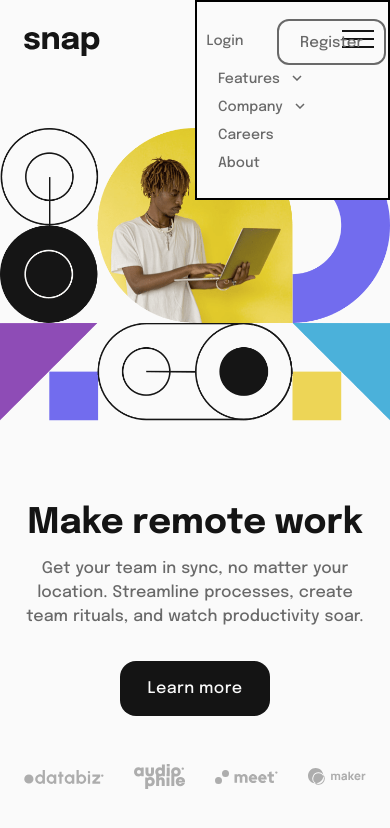
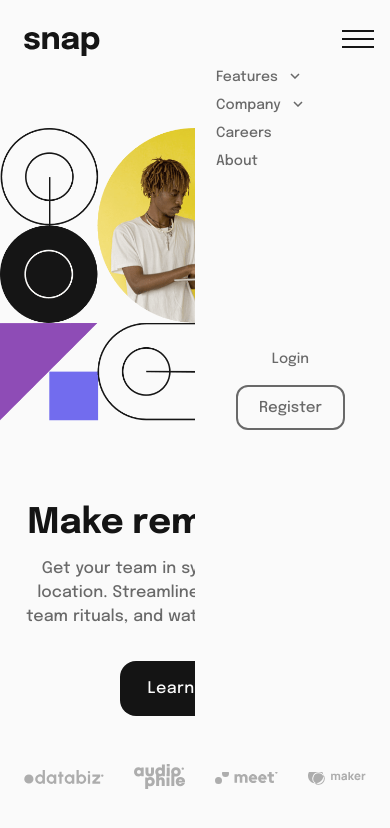
Before and after one commit to hrk-berserker27/Intro-section-with-dropdown-navigation, a Next.js app in the folder Next-app/: page / in a window 390 px wide. Shown: the top 828 px of the page. Built offline with nearby package versions, Linux system fonts and the light colour scheme.

Commit message:
Fixed the layout of second list and first list

```diff
--- a/Next-app/pages/index.js
+++ b/Next-app/pages/index.js
@@ -1,5 +1,8 @@
 import Head from "next/head";
 export default function App() {
+  const handleClick = (event) => {
+    console.log(event);
+  };
   return (
     <>
       <Head>
@@ -100,7 +103,7 @@
             <li>Careers</li>
             <li>About</li>
           </ul>
-          <span className="burger-icon"></span>
+          <span className="burger-icon" onClick={handleClick()}></span>
           <span className="close-icon hidden"></span>
         </div>
 
--- a/Next-app/styles/styles.scss
+++ b/Next-app/styles/styles.scss
@@ -39,6 +39,10 @@
             background: url(../public/images/icon-menu.svg);
             background-color: hsl(0, 0%, 98%);
             background-repeat: no-repeat;
+
+            &:hover {
+                cursor: pointer;
+            }
         }
 
         .close-icon {
@@ -97,13 +101,13 @@
             flex-direction: column;
             width: 50%;
             right: 0;
-            border: 2px solid;
             top: 0%;
             padding-top: 5em;
             padding-left: 1.5em;
             padding-bottom: 2em;
             background-color: hsl(0, 0%, 98%);
             gap: 1em;
+            min-height: calc(50vh + 7em);
             // display: none;
         }
 
@@ -231,7 +235,13 @@
             // display: none;
             position: absolute;
             right: 0;
-            top: var(--heightOfTopList);
+            // top: var(--heightOfTopList);
+            top: 350px;
+            flex-direction: column;
+            align-items: center;
+            width: 50vw;
+            background-color: hsl(0, 0%, 98%);
+            height: 50vh;
         }
 
         li:last-child {
```
